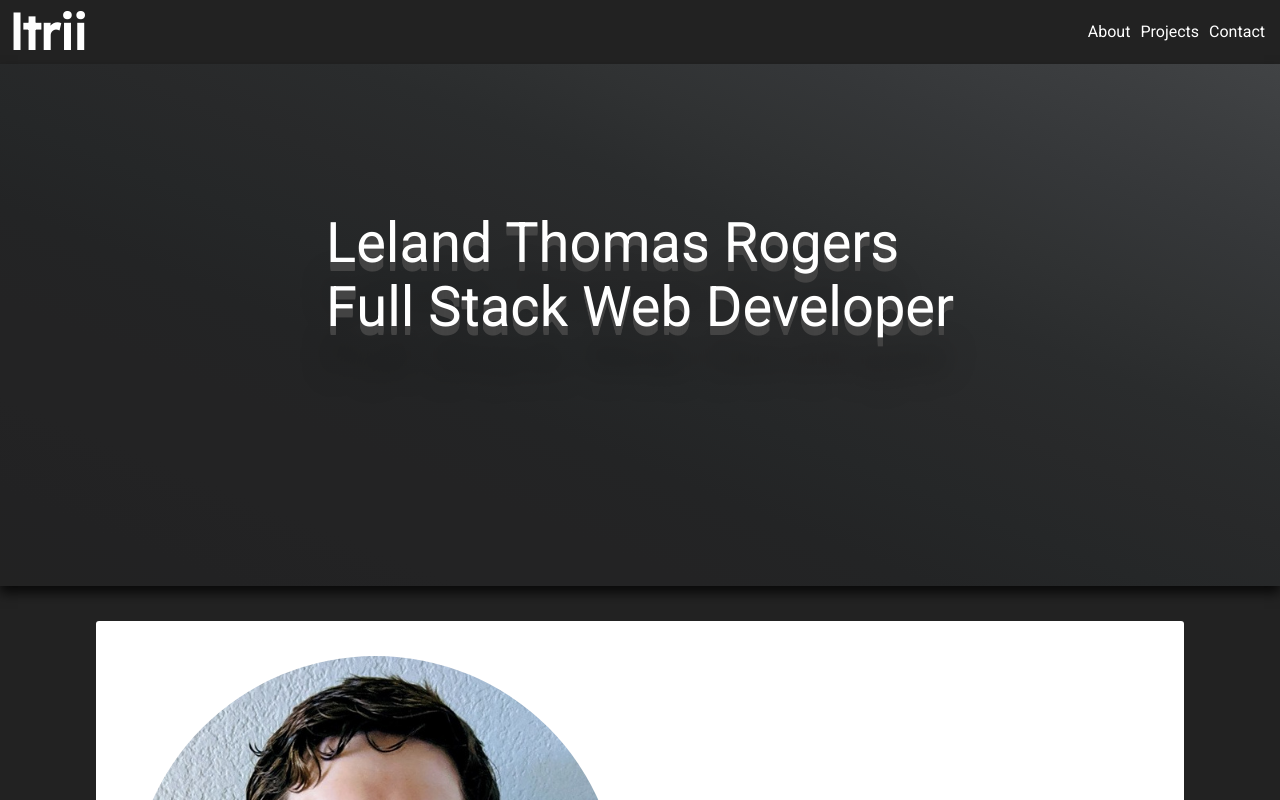
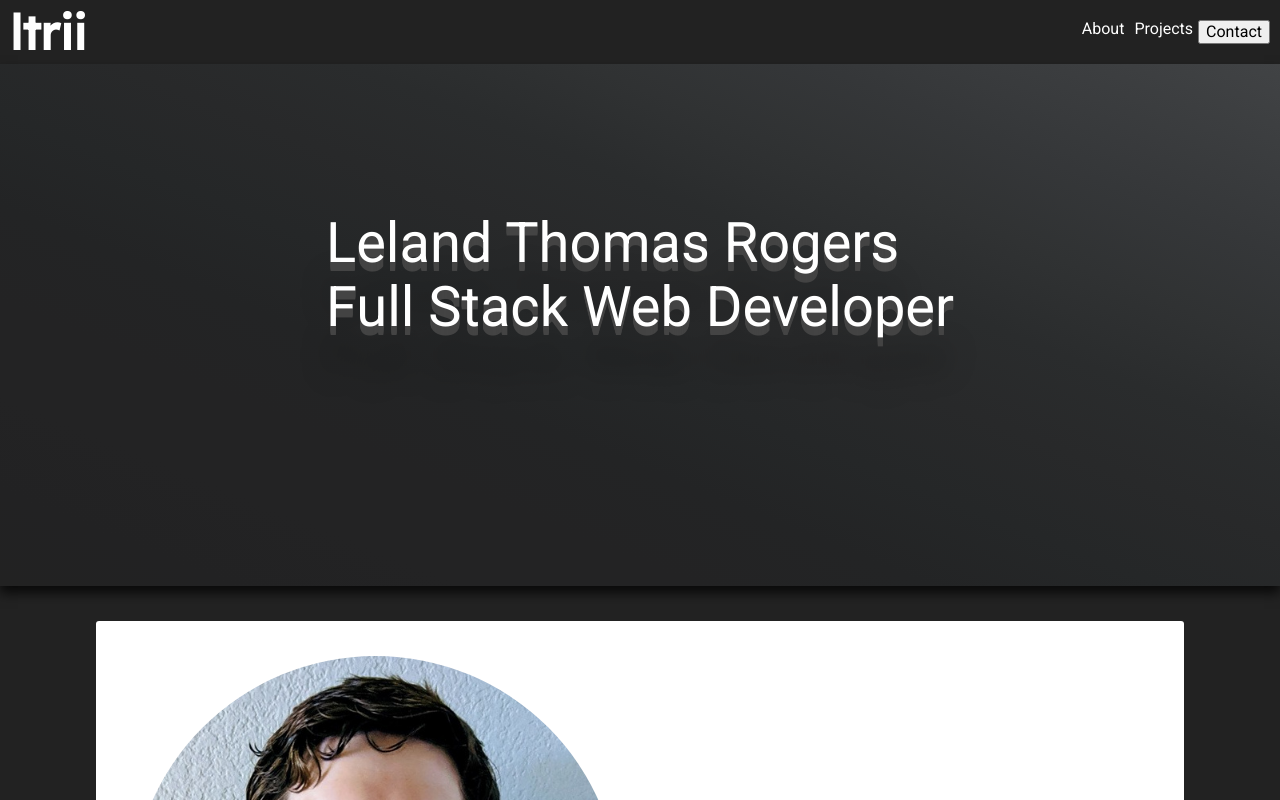
Before and after one commit to ltrii/port-ltrii, a React (Create React App) app: page / in a window 1280 px wide. Shown: the top 800 px of the page. Built offline with nearby package versions, Linux system fonts and the light colour scheme; a web font is replaced by a local one.

Commit message:
Hooks and context fun

```diff
--- a/src/App.js
+++ b/src/App.js
@@ -8,9 +8,12 @@ import Projects from './components/Projects';
 import Content from './components/Content';
 import Footer from './components/Footer';
 
+import GlobalState from "./context/global/globalState";
+
 function App() {
   return (
     <div className="App">
+      <GlobalState>
         <div className="funcHold" id="contid">
           <TopBar />
           <JumboMain />
@@ -21,6 +24,7 @@ function App() {
             <Footer />
           </div>
         </div>
+      </GlobalState>
     </div>
   );
 }
--- a/src/components/Contact.js
+++ b/src/components/Contact.js
@@ -1,9 +1,22 @@
-import React from 'react';
+import React, { useContext } from 'react';
+import globalContext from '../context/global/globalContext';
+import './css/contact.css';
 
-export default function Contact() {
-    return (
-        <div>
+export default function Contact(props) {
 
-        </div>
-    )
+    const globState = useContext(globalContext);
+
+    if(globState.state.open === false) {
+        return (
+            <div>
+
+            </div>
+        )
+    } else {
+        return (
+            <div className="contact">
+
+            </div>
+        )
+    }
 }
--- a/src/components/Nav.js
+++ b/src/components/Nav.js
@@ -1,14 +1,21 @@
-import React from 'react';
+import React, { useContext } from 'react';
+import globalContext from '../context/global/globalContext';
 import * as Scroll from 'react-scroll';
 import "./css/nav.css";
 
 export default function Nav() {
 
+    const globState = useContext(globalContext);
+
+    const setOpen = () => {
+        globState.openContact(!globState.state.open)
+    }
+
     return (
         <div className="navlinks">
             <Scroll.Link activeClass="active" to="about" smooth={true} duration={500}>About</Scroll.Link>
             <Scroll.Link activeClass="active" to="projects" smooth={true} duration={500}>Projects</Scroll.Link>
-            <Scroll.Link activeClass="active" to="contact" smooth={true} duration={500}>Contact</Scroll.Link>
+            <button onClick={() => setOpen()}>Contact</button>
         </div>
     )
 }
--- a/src/components/TopBar.js
+++ b/src/components/TopBar.js
@@ -1,9 +1,11 @@
 import React from 'react';
 import './css/topbar.css';
 import Nav from './Nav';
+import Contact from './Contact';
 
 export default function TopBar() {
     return (
+        <div className="topBarHold">
             <div className="topBar">
                 <div className="leftBar">
                     <h1 id="nameplate">ltrii</h1>
@@ -12,5 +14,7 @@ export default function TopBar() {
                     <Nav />
                 </div>
             </div>
+            <Contact />
+        </div>
     )
 }
--- /dev/null
+++ b/src/components/css/contact.css
@@ -0,0 +1,5 @@
+.contact {
+    background-color: #222222;
+    height: 500px;
+    box-sizing: border-box;
+}
--- a/src/components/css/topbar.css
+++ b/src/components/css/topbar.css
@@ -5,16 +5,23 @@
     align-items: center;
     padding: 0 10px;
     box-sizing: border-box;
+}
+
+.topBarHold {
+    width: 100%;
+    display: flex;
+    flex-direction: column;
+    box-sizing: border-box;
     z-index: 200;
 }
 
-.leftBar {
+/* .leftBar {
 
 }
 
 .rightBar {
 
-}
+} */
 
 #nameplate {
     font-family: 'Lexend Deca', 'Lexend Exa', 'Libre Caslon Display', 'Roboto', Arial, Helvetica, sans-serif;
--- /dev/null
+++ b/src/context/global/globalContext.js
@@ -0,0 +1,5 @@
+import { createContext } from 'react'
+
+const globalContext = createContext()
+
+export default globalContext;
--- /dev/null
+++ b/src/context/global/globalReducer.js
@@ -0,0 +1,13 @@
+import { OPEN_CONTACT } from '../types';
+
+export default (state, action) => {
+  switch (action.type) {
+    case OPEN_CONTACT:
+        return {
+            ...state,
+            open: action.payload
+        };
+    default:
+        return state;
+  }
+};
--- /dev/null
+++ b/src/context/global/globalState.js
@@ -0,0 +1,33 @@
+import globalContext from "./globalContext";
+import React, { useReducer } from "react";
+import globalReducer from "./globalReducer";
+import { OPEN_CONTACT } from "../types";
+
+const GlobalState = props => {
+  const initialState = {
+    open: false
+  };
+
+  const [state, dispatch] = useReducer(globalReducer, initialState);
+
+  const openContact = (current) => {
+      dispatch({
+          type: OPEN_CONTACT,
+          payload: current
+      })
+  }
+
+
+  return (
+    <globalContext.Provider
+      value={{
+        state: state,
+        openContact
+      }}
+    >
+      {props.children}
+    </globalContext.Provider>
+  );
+};
+
+export default GlobalState;
--- /dev/null
+++ b/src/context/types.js
@@ -0,0 +1 @@
+export const OPEN_CONTACT = 'OPEN_CONTACT';
```
Lines whose indentation alone changed are shown as unchanged.
